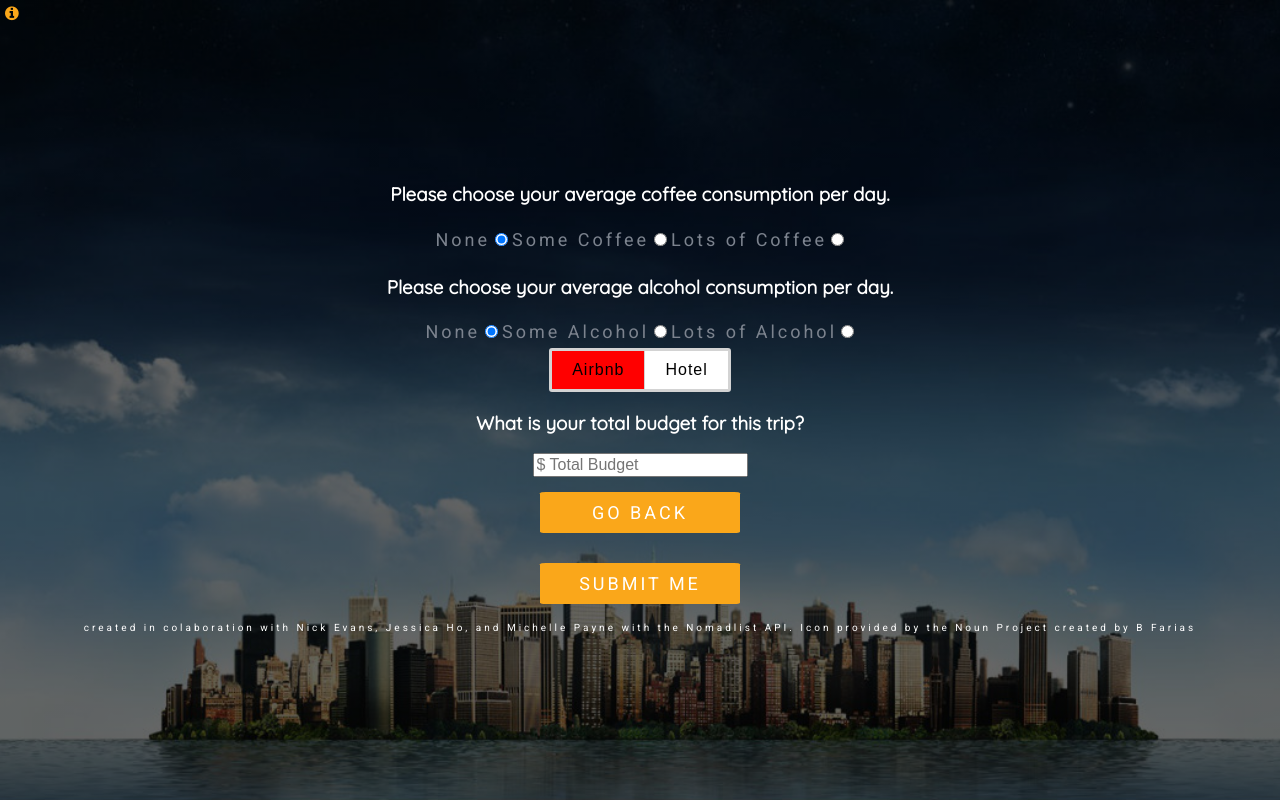
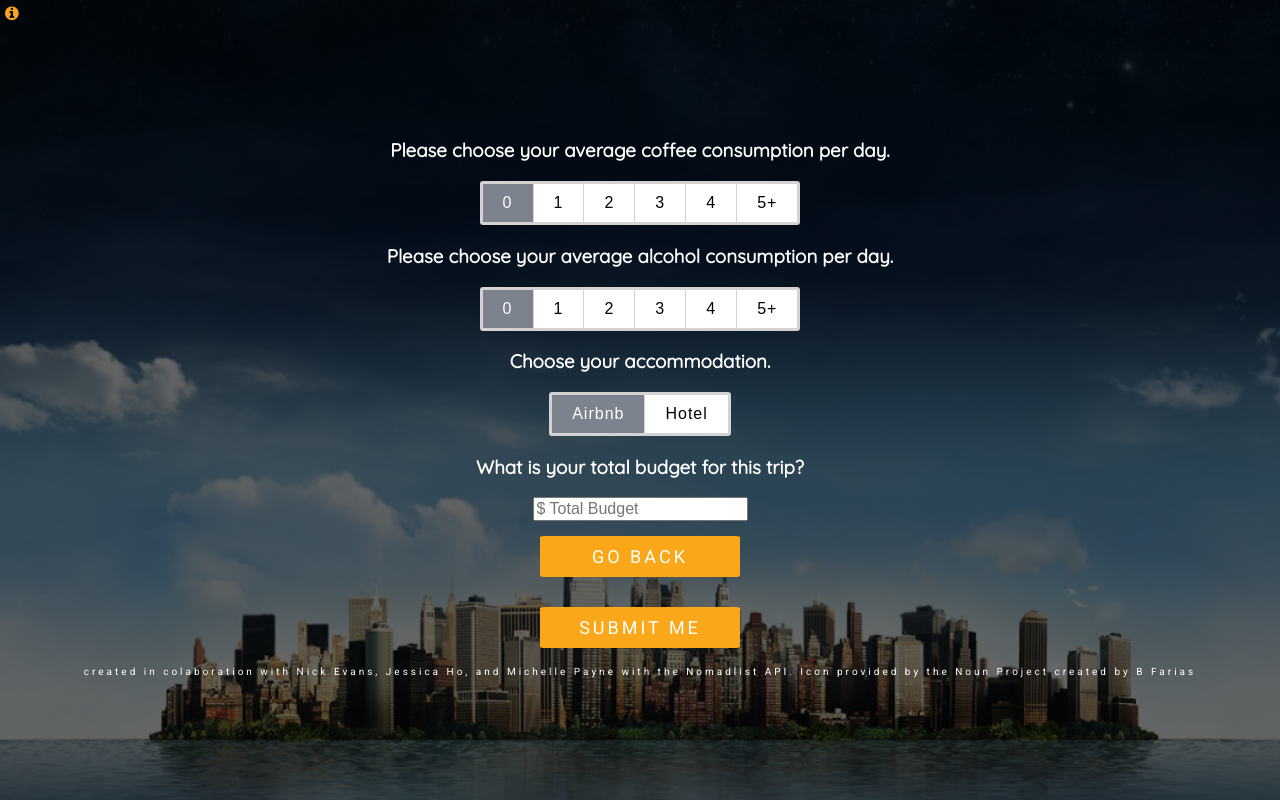
Before and after one commit to jess-ho/NomadProject, a website: page index.html in a window 1280 px wide. Both pictures are taken after a click on the button "NEXT". Drawn offline with nearby package versions, Linux system fonts and the light colour scheme; files that its build step writes are made by us from their sources; no server answers.

Commit message:
Styled input buttons

```diff
--- a/dev/scripts/main.js
+++ b/dev/scripts/main.js
@@ -76,10 +76,10 @@ nomadApp.getCityInfo = function(cityName) {
 		var stay = $('.active').data('value');
 		console.log(stay)
 		// how many pints/day
-		var alcohol = $('[name=alcohol]:checked').val();
+		var alcohol = $('[name=alcohol]:checked').data('value');
 		console.log(alcohol)
 		// how many cups/day
-		var coffee = $('[name=coffee]:checked').val();
+		var coffee = $('[name=coffee]').data(value);
 		console.log(coffee)
 
 		// calculating individual costs per day
@@ -133,11 +133,21 @@ nomadApp.events = function() {
 	})
 	$(".headerBack").hover(function(){
 		$(this).toggleClass("is-active");
-})
+	})
 
 
 	$('.housing').click(function() {
 		$('.housing').removeClass('active');
+		$(this).addClass('active');
+	})
+
+	$('.cafe').click(function() {
+		$('.cafe').removeClass('active');
+		$(this).addClass('active');
+	})
+
+	$('.beer').click(function() {
+		$('.beer').removeClass('active');
 		$(this).addClass('active');
 	})
 
--- a/dev/styles/main.scss
+++ b/dev/styles/main.scss
@@ -158,5 +158,6 @@ header{
 }
 
 .active {
-	background: red;
+	background: $mediumColor;
+	color: white;
 }
--- a/index.html
+++ b/index.html
@@ -35,27 +35,34 @@
 		<div class="secondScreen">
 			<div class="coffeeConsumption">
 				<h3>Please choose your average coffee consumption per day.</h3>
-				<label for="noCoffee">None</label>
-				<input type="radio" name="coffee" id="noCoffee" value="0" checked>
-				<label for="someCoffee">Some Coffee</label>
-				<input type="radio" name="coffee" id="someCoffee" value="2">
-				<label for="lotsCoffee">Lots of Coffee</label>
-				<input type="radio" name="coffee" id="lotsCoffee" value="4">
+				<div class="choicesContainer">
+				<input type="button" name="coffee" class="choice cafe active" value="0" data-value="coffee_in_cafe">
+				<input type="button" name="coffee" class="choice cafe" value="1" data-value="coffee_in_cafe">
+				<input type="button" name="coffee" class="choice cafe" value="2" data-value="coffee_in_cafe">
+				<input type="button" name="coffee" class="choice cafe" value="3" data-value="coffee_in_cafe">
+				<input type="button" name="coffee" class="choice cafe" value="4" data-value="coffee_in_cafe">
+				<input type="button" name="coffee" class="choice cafe" value="5+" data-value="coffee_in_cafe">
+				</div>
 			</div>
 
 			<div class="alcoholConsumption">
 				<h3>Please choose your average alcohol consumption per day.</h3>
-				<label for="noAlcohol">None</label>
-				<input type="radio" name="alcohol" id="noAlcohol" value="0" checked>
-				<label for="someAlcohol">Some Alcohol</label>
-				<input type="radio" name="alcohol" id="someAlcohol" value="2">
-				<label for="lotsAlcohol">Lots of Alcohol</label>
-				<input type="radio" name="alcohol" id="lotsAlcohol" value="4">
+				<div class="choicesContainer">
+				<input type="button" name="alcohol" class="choice beer active" value="0" data-value="beer_in_cafe">
+				<input type="button" name="alcohol" class="choice beer" value="1" data-value="beer_in_cafe">
+				<input type="button" name="alcohol" class="choice beer" value="2" data-value="beer_in_cafe">
+				<input type="button" name="alcohol" class="choice beer" value="3" data-value="beer_in_cafe">
+				<input type="button" name="alcohol" class="choice beer" value="4" data-value="beer_in_cafe">
+				<input type="button" name="alcohol" class="choice beer" value="5+" data-value="beer_in_cafe">
+				</div>
 			</div>
 
-			<div class = "choicesContainer">
+			<div>
+				<h3>Choose your accommodation.</h3>
+				<div class="choicesContainer">
 				<input type="button" name="stayStyle" class="choice housing active" value="Airbnb" data-value="airbnb_median" checked>
 				<input type="button" name="stayStyle" class="choice housing" value="Hotel" data-value="hotel">
+				</div>
 			</div>
 
 			<div>
```
